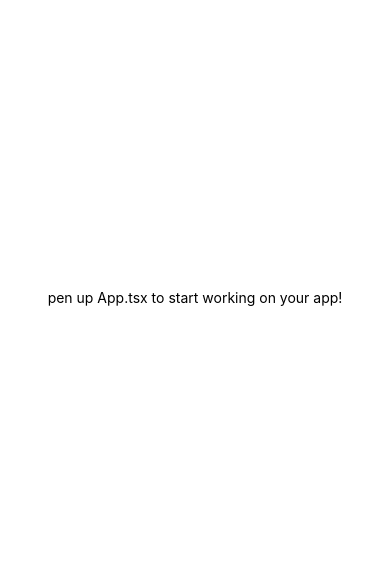
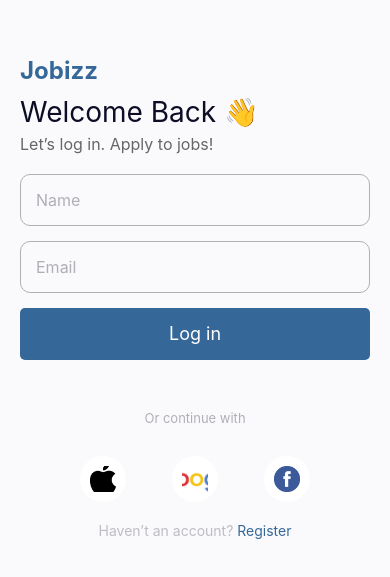
Before and after one commit to Gabby-OG/-rn-assignment4-11222970, a React Native app: screen /login in a window 390 px wide. Shown: the part 125-702 px from the top of the page. Built offline with nearby package versions, Linux system fonts and the light colour scheme.

Commit message:
Creation of the login page

```diff
--- a/App.js
+++ b/App.js
@@ -1,20 +1,20 @@
 import { StatusBar } from 'expo-status-bar';
-import { StyleSheet, Text, View } from 'react-native';
+import React from 'react';
+import { NavigationContainer } from '@react-navigation/native';
+import { createStackNavigator } from '@react-navigation/stack';
+import 'react-native-gesture-handler';
+
+import Login from './Login';
+
+const Stack = createStackNavigator();
 
 export default function App() {
   return (
-    <View style={styles.container}>
-      <Text>pen up App.tsx to start working on your app!</Text>
-      <StatusBar style="auto" />
-    </View>
+    <NavigationContainer>
+      <Stack.Navigator initialRouteName='login' screenOptions={{headerShown: false}}>
+        <Stack.Screen name= 'login' component={Login}/>
+
+      </Stack.Navigator>
+    </NavigationContainer>
   );
 }
-
-const styles = StyleSheet.create({
-  container: {
-    flex: 1,
-    backgroundColor: '#fff',
-    alignItems: 'center',
-    justifyContent: 'center',
-  },
-});
--- a/Login.js
+++ b/Login.js
@@ -0,0 +1,158 @@
+import React, { useState } from 'react';
+import { StatusBar } from 'expo-status-bar';
+import { View, Text, TextInput, TouchableOpacity, Image, StyleSheet } from 'react-native';
+
+const LoginScreen = ({ navigation }) => {
+  const [name, setName] = useState('');
+  const [email, setEmail] = useState('');
+
+  const handleLogin = () => {
+    navigation.navigate('Home', { name, email });
+  };
+
+  return (
+    <View style={styles.container}>
+      <StatusBar/>
+      <Text style={styles.appName}>Jobizz</Text>
+      <Text style={styles.welcomeText}>Welcome Back <Text style={styles.waveEmoji}>👋</Text></Text>
+      <Text style={styles.subtitle}>Let’s log in. Apply to jobs!</Text>
+      <TextInput
+        style={styles.input}
+        placeholder="Name"
+        placeholderTextColor="#AFB0B6"
+        value={name}
+        onChangeText={setName}
+      />
+      <TextInput
+        style={styles.input}
+        placeholder="Email"
+        placeholderTextColor="#AFB0B6"
+        value={email}
+        onChangeText={setEmail}
+        keyboardType="email-address"
+      />
+      <TouchableOpacity
+        style={styles.loginButton}
+        onPress={handleLogin}
+      >
+        <Text style={styles.loginButtonText}>Log in</Text>
+      </TouchableOpacity>
+      <Text style={styles.orText}>Or continue with</Text>
+      <View style={styles.socialIconsContainer}>
+
+        <TouchableOpacity>
+          <View style = {styles.socialIconContainer}>
+            <Image
+              source={require('./assets/apple.png')}
+              style={styles.socialIcon}
+            />
+          </View>
+        </TouchableOpacity>
+        <TouchableOpacity>
+          <View style = {styles.socialIconContainer}>
+            <Image
+              source={require('./assets/google.png')}
+              style={styles.socialIcon}
+            />
+          </View>
+        </TouchableOpacity>
+        <TouchableOpacity>
+          <View style = {styles.socialIconContainer}>
+            <Image
+              source={require('./assets/facebook.png')}
+              style={styles.socialIcon}
+            />
+          </View>
+        </TouchableOpacity>
+      </View>
+      <Text style={styles.registerText}>
+        Haven’t an account? <Text style={styles.registerLink}>Register</Text>
+      </Text>
+    </View>
+  );
+};
+
+const styles = StyleSheet.create({
+  container: {
+    flex: 1,
+    backgroundColor: '#FAFAFD',
+    paddingHorizontal: 20,
+    justifyContent: 'center',
+    // fontFamily: 'Poppins'
+  },
+  appName: {
+    fontSize: 24,
+    fontWeight: 'bold',
+    color: '#356899',
+    marginBottom: 10,
+  },
+  welcomeText: {
+    fontSize: 28,
+    // fontWeight: 600,   come back to this
+    color: '#0D0D26',
+    marginBottom: 5,
+  },
+  waveEmoji: {
+    fontSize: 28,
+  },
+  subtitle: {
+    fontSize: 16,
+    color: '#666',
+    marginBottom: 20,
+  },
+  input: {
+    height: 52,
+    borderColor: '#AFB0B6',
+    borderWidth: 1,
+    borderRadius: 10,
+    paddingHorizontal: 15,
+    marginBottom: 15,
+    // backgroundColor: '#FFF',
+    fontSize: 16,
+  },
+  loginButton: {
+    height: 52,
+    backgroundColor: '#356899',
+    borderRadius: 5,
+    justifyContent: 'center',
+    alignItems: 'center',
+    marginBottom: 20,
+  },
+  loginButtonText: {
+    color: '#FFF',
+    fontSize: 18,
+    // fontWeight: 'bold',
+  },
+  orText: {
+    textAlign: 'center',
+    color: '#AFB0B6',
+    fontSize: 13,
+    marginBottom: 30,
+    marginTop: 30,
+  },
+  socialIconsContainer: {
+    flexDirection: 'row',
+    justifyContent: 'space-between',
+    marginHorizontal: 60,
+    marginBottom: 20,
+  },
+  socialIconContainer: {
+    padding: 10,
+    backgroundColor: '#FFF',
+    borderRadius: 23,
+  },
+  socialIcon: {
+    width: 26,
+    height: 26,
+  },
+  registerText: {
+    textAlign: 'center',
+    fontSize: 14,
+    color: '#BDBEC2',
+  },
+  registerLink: {
+    color: '#356899',
+  },
+});
+
+export default LoginScreen;
```
